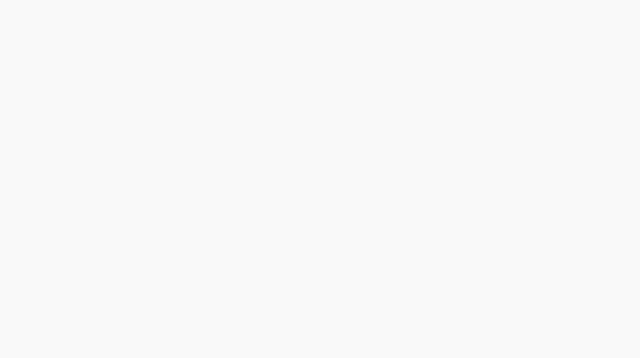
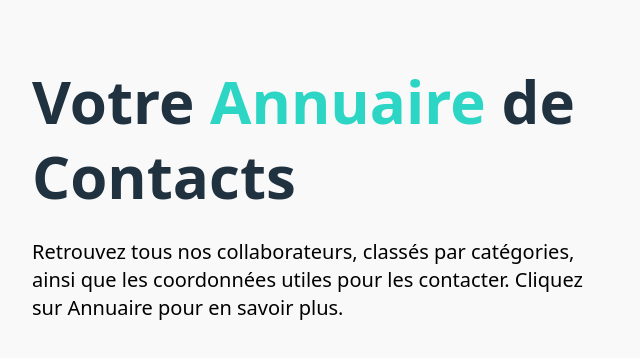
Before and after one commit to Simplon-hdf/brief-annuaire-contacts-groupe-c, an Angular app: page / in a window 1280 px wide. Shown: the top 358 px of the page, without its empty margins (0-640 px from the left). Built offline with nearby package versions, Linux system fonts and the light colour scheme.

Commit message:
feat(home): enhance home section with introductory text and layout adjustments

```diff
--- a/src/app/home/home.html
+++ b/src/app/home/home.html
@@ -2,7 +2,26 @@
 
     <section class=" py-16 px-4 sm:px-6 lg:px-8 max-w-7xl mx-auto">
 
+        <div class="grid grid-cols-1 lg:grid-cols-2 gap-8 lg:gap-12 items-center">
 
+            <article class="text-center lg:text-left space-y-6 order-2 lg:order-1">
+
+
+            <h1 class="text-4xl sm:text-5xl lg:text-6xl font-bold text-brand-blue leading-tight">
+                Votre <span class="text-brand-azur">Annuaire</span> de Contacts
+            </h1>
+
+            <p
+                class="mt-3 text-base text- sm:mt-5 sm:text-lg sm:max-w-xl sm:mx-auto md:mt-5 md:text-xl lg:mx-0">
+                Retrouvez tous nos collaborateurs, classés par catégories, ainsi que les coordonnées utiles pour les contacter.
+                Cliquez sur Annuaire pour en savoir plus.
+            </p>
+
+
+            </article>
+
+
+        </div>
 
 
     </section>
```
